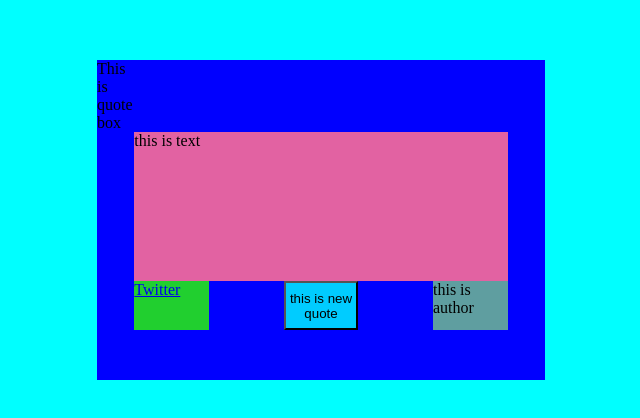
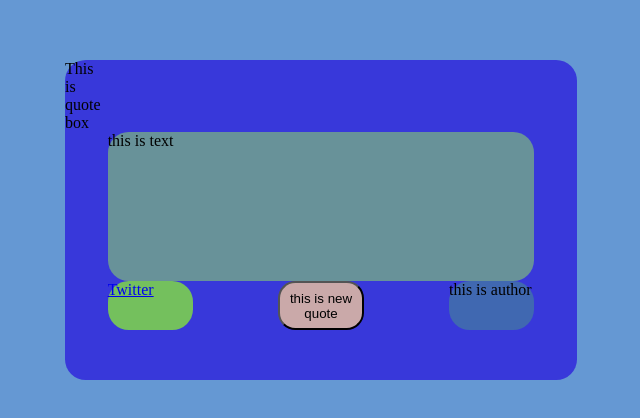
Before and after one commit to deepelegant99/random_quote_machine, a React (Create React App) app: page / in a window 1280 px wide. Shown: the part 180-598 px from the top of the page, without its empty margins (319-959 px from the left). Built offline with nearby package versions, Linux system fonts and the light colour scheme.

Commit message:
Replace colors with scss color variables, and border radius as a border radius variable to help with tinkering

```diff
--- a/src/css/App.css
+++ b/src/css/App.css
@@ -1,3 +1,5 @@
+/* Color Variables*/
+/* Border radius variable */
 * {
   -webkit-box-sizing: border-box;
           box-sizing: border-box;
@@ -6,7 +8,7 @@
 }
 
 body #root {
-  background-color: aqua;
+  background-color: #6598d3;
   color: black;
   height: 100vh;
   width: 100vw;
@@ -22,9 +24,10 @@ body #root {
 }
 
 body #root #quote-box {
-  background-color: blue;
-  width: 35%;
+  background-color: #3838da;
+  width: 40%;
   height: 40%;
+  border-radius: 1.3em;
   display: -ms-grid;
   display: grid;
   -ms-grid-columns: (1fr)[12];
@@ -40,7 +43,8 @@ body #root #quote-box {
 }
 
 body #root #quote-box #text {
-  background-color: #e262a2;
+  background-color: #689299;
+  border-radius: 1.3em;
   -ms-grid-row: 2;
   -ms-grid-row-span: 3;
   -ms-grid-column: 2;
@@ -49,7 +53,8 @@ body #root #quote-box #text {
 }
 
 body #root #quote-box #author {
-  background-color: cadetblue;
+  background-color: #4068b1;
+  border-radius: 1.3em;
   -ms-grid-row: 5;
   -ms-grid-column: 10;
   -ms-grid-column-span: 2;
@@ -57,7 +62,8 @@ body #root #quote-box #author {
 }
 
 body #root #quote-box button {
-  background-color: #00ccff;
+  background-color: #caa9a9;
+  border-radius: 1.3em;
   -ms-grid-row: 5;
   -ms-grid-column: 6;
   -ms-grid-column-span: 2;
@@ -69,7 +75,8 @@ body #root #quote-box #tweet-quote {
   -ms-grid-column: 2;
   -ms-grid-column-span: 2;
   grid-area: t;
-  background-color: #21cf2f;
+  border-radius: 1.3em;
+  background-color: #74c05d;
 }
 
 @media (max-width: 500px) {
--- a/src/css/App.scss
+++ b/src/css/App.scss
@@ -1,3 +1,14 @@
+/* Color Variables*/
+$root-color:rgb(101, 152, 211);
+$quote-box-color:rgb(56, 56, 218);
+$text-area-color: rgb(104, 146, 153);
+$twitter-area-color: rgb(116, 192, 93);
+$new-quote-color:rgb(202, 169, 169);
+$author-area-color: rgb(64, 104, 177);
+
+/* Border radius variable */
+$border-radius-value: 1.3em;
+
 * {
   box-sizing: border-box;
   margin: 0;
@@ -6,7 +17,7 @@
 
 body {
   #root {
-    background-color: aqua;
+    background-color:$root-color;
     color: black;
     height: 100vh;
     width: 100vw;
@@ -15,9 +26,10 @@ body {
     align-items: center;
 
     #quote-box {
-      background-color: blue;
-      width: 35%;
+      background-color: $quote-box-color;
+      width:40%;
       height: 40%;
+      border-radius: $border-radius-value;
       display: grid;
       grid-template-columns: repeat(12, 1fr);
       grid-template-rows: repeat(6, 1fr);
@@ -30,17 +42,20 @@ body {
       ". . . . . . . . . . . .";
 
       #text{
-          background-color: rgb(226, 98, 162);
+          background-color: $text-area-color;
+          border-radius: $border-radius-value;
           grid-area: g;
 
       }
       #author{
-          background-color: cadetblue;
+          background-color: $author-area-color;
+          border-radius: $border-radius-value;
           grid-area: a;
 
       }
       button{
-        background-color: rgb(0, 204, 255);
+        background-color: $new-quote-color;
+        border-radius: $border-radius-value;
         grid-area: b;
           #new-quote{
 
@@ -49,7 +64,8 @@ body {
 
       #tweet-quote{
         grid-area: t;
-        background-color: rgb(33, 207, 47);
+        border-radius: $border-radius-value;
+        background-color: $twitter-area-color;
       }
 
     }
```
Also changed, not shown: 1 other file (tests, documents, lock files or other folders).
